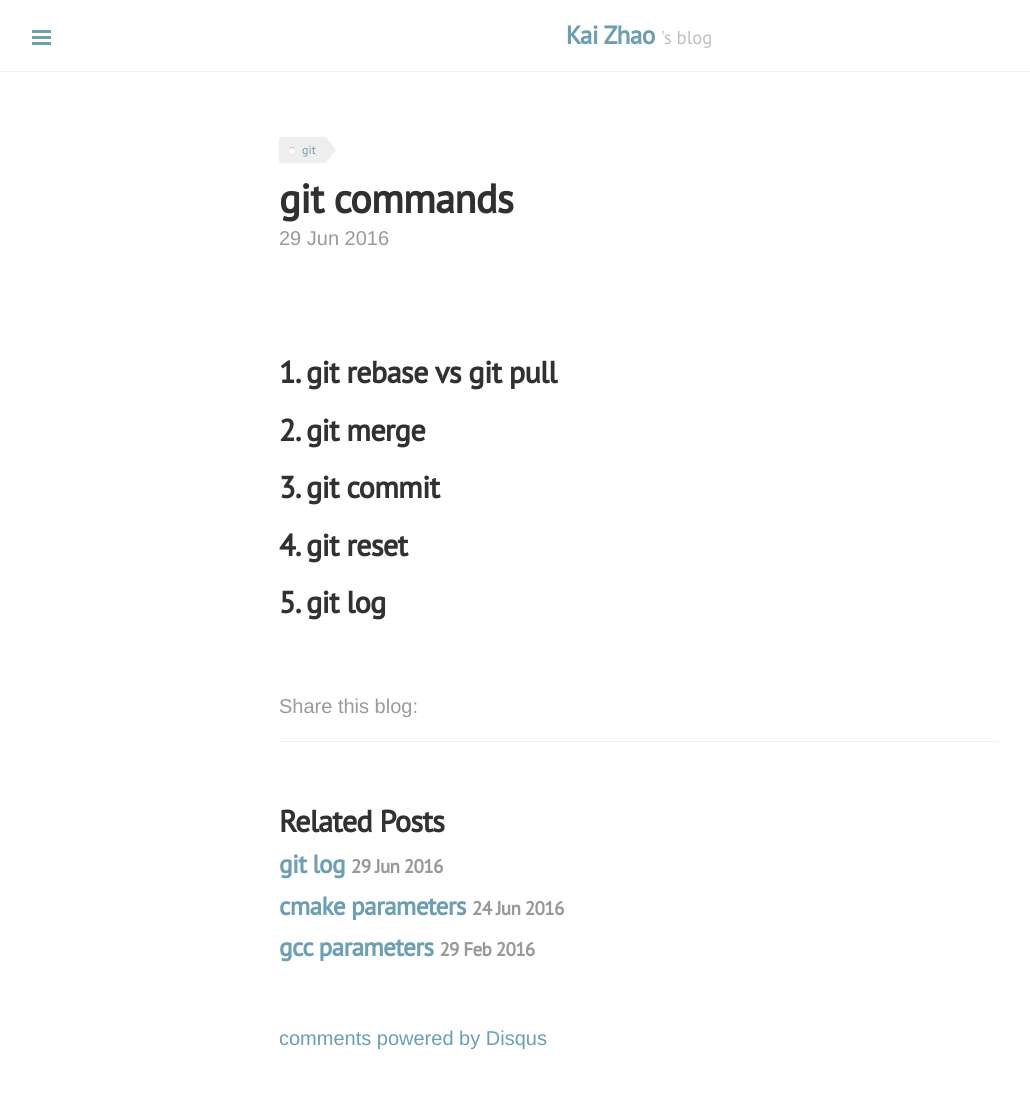
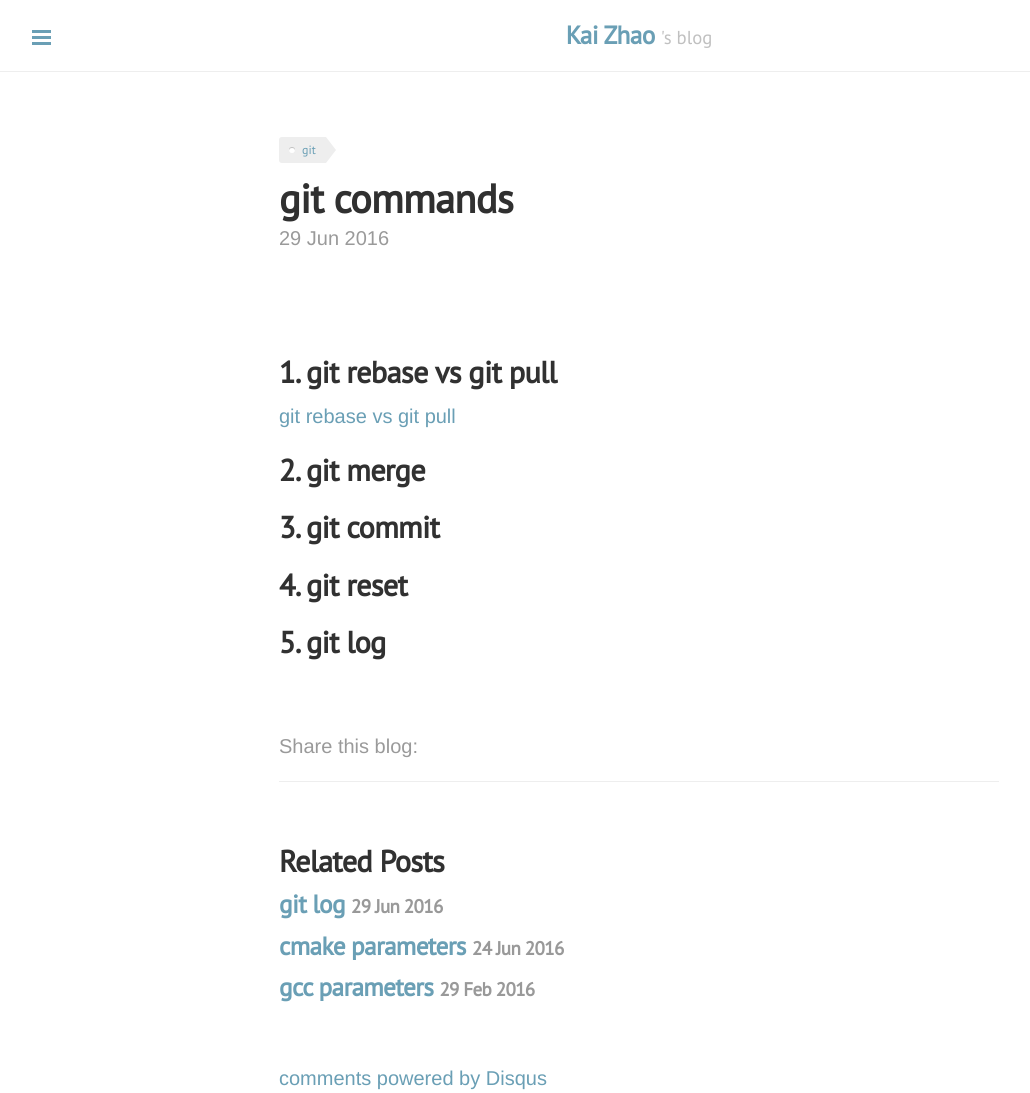
Before and after one commit to loverszhaokai/loverszhaokai.github.io, a Jekyll site: the page built from _posts/2016-06-29-git.md, in a window 1280 px wide. Shown: the whole page, without its empty margins (1-1031 px from the left). Built offline with Jekyll 4.4.1, drawn with Linux system fonts in a browser that asks for light colours; nearby versions of some CDN libraries; comment, search, counter and statistics services are not loaded; before the commit the page ends 1053 px from its top, so only the background shows below that.

Commit message:
Update content of _posts/2016-06-29-git.md

```diff
--- a/_posts/2016-06-29-git.md
+++ b/_posts/2016-06-29-git.md
@@ -11,7 +11,7 @@ analytics: true
 <br>
 
 ## 1. git rebase vs git pull
-
+[git rebase vs git pull]({% post_url 2016-01-08-git-rebase-vs-git-pull %})
 
 ## 2. git merge
 
```
